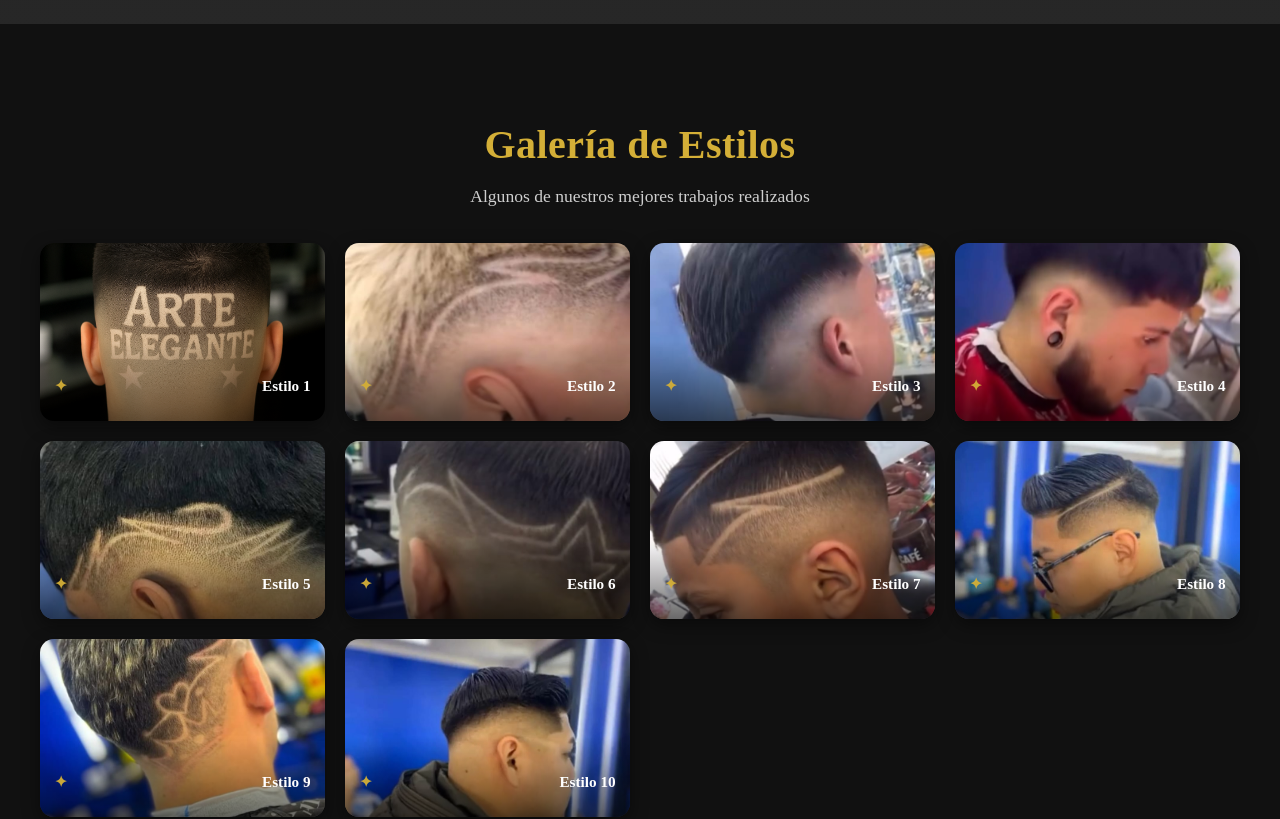
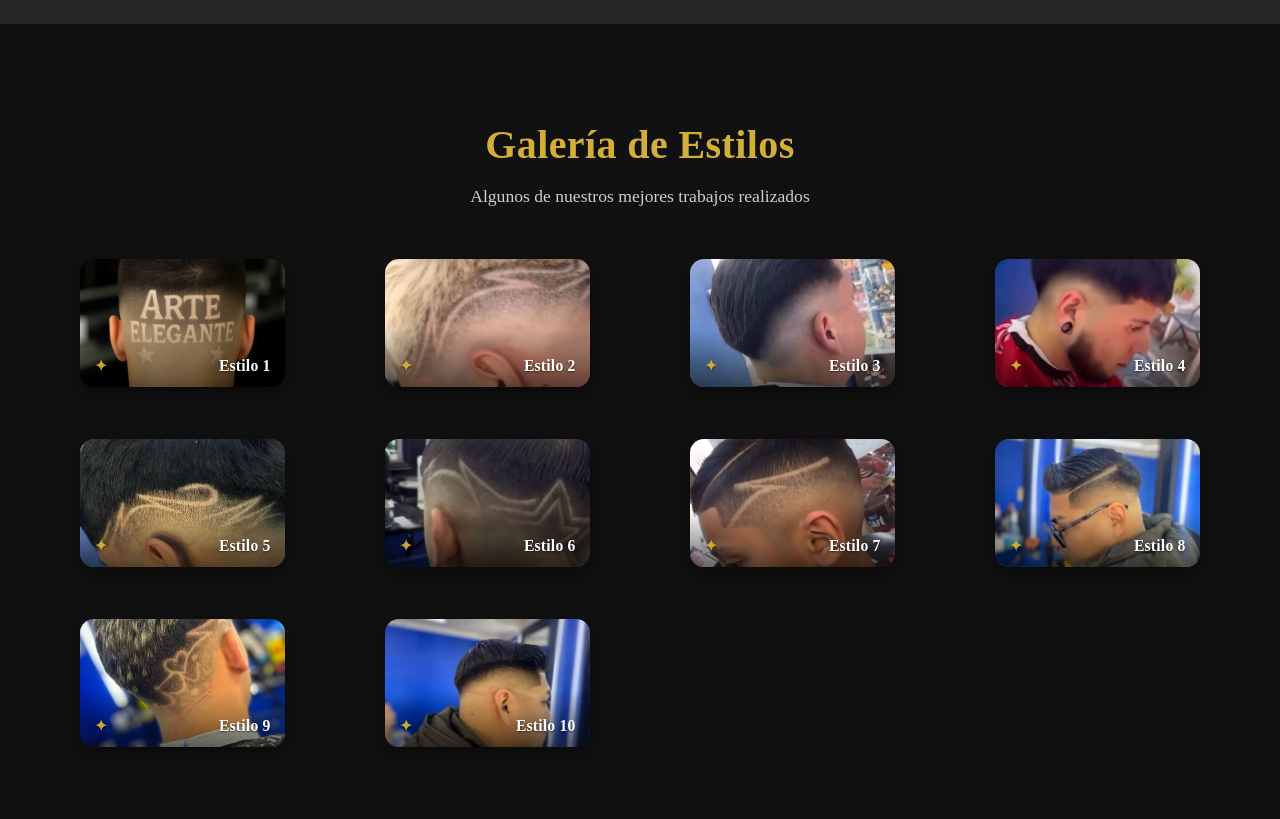
Before and after one commit to Marshelby/arte-elegante-barberia, a React (Vite) app: page / in a window 1280 px wide. Shown: the part 840-1659 px from the top of the page. Built offline with nearby package versions, Linux system fonts and the light colour scheme; grey boxes are pictures that could not be loaded.

Commit message:
Mejorada galería con alt descriptivos y tipografía más elegante

```diff
--- a/src/sections/Galeria.css
+++ b/src/sections/Galeria.css
@@ -8,16 +8,17 @@
 
 .galeria-titulo {
   font-size: 2.5rem;
-  font-weight: bold;
+  font-weight: 800;
   color: #d4af37;
   margin-bottom: 1rem;
-  letter-spacing: .5px;
+  letter-spacing: .4px;
 }
 
 .galeria-subtitulo {
   font-size: 1.1rem;
   color: #cfcfcf;
   margin-bottom: 2.25rem;
+  font-weight: 500;
 }
 
 /* Grid responsivo */
@@ -36,8 +37,7 @@
   background: #1a1a1a;
   box-shadow: 0 6px 18px rgba(0,0,0,.45);
   transition: transform .28s ease, box-shadow .28s ease, outline-color .28s ease;
-  /* Mantener proporción uniforme en todas las miniaturas */
-  aspect-ratio: 16 / 10;
+  aspect-ratio: 16 / 10; /* proporción uniforme */
 }
 
 /* Imagen */
@@ -49,13 +49,12 @@
   transition: transform .32s ease;
 }
 
-/* Sutileza de brillo al pasar el mouse */
+/* Hover */
 .galeria-item:hover {
   transform: translateY(-2px);
   box-shadow: 0 10px 28px rgba(212, 175, 55, .35);
 }
 
-/* Zoom suave en la imagen */
 .galeria-item:hover img {
   transform: scale(1.045);
 }
@@ -70,21 +69,24 @@
   pointer-events: none;
 }
 
-/* Rótulo “Estilo X” */
+/* Rótulo “Estilo X” con mejor tipografía/legibilidad */
 .galeria-texto {
   position: absolute;
   left: 0; right: 0; bottom: .35rem;
   padding: .35rem .9rem;
-  font-weight: 600;
-  font-size: .95rem;
+  font-weight: 700;
+  font-size: .98rem;
+  line-height: 1.2;
   color: #fff;
   z-index: 1;
   display: flex;
   justify-content: space-between;
   align-items: center;
+  letter-spacing: .2px;
+  text-shadow: 0 1px 2px rgba(0,0,0,.55);
 }
 
-/* Pequeno marcador dorado decorativo */
+/* Pequeño marcador dorado decorativo */
 .galeria-texto::before {
   content: "✦";
   color: #d4af37;
@@ -106,5 +108,5 @@
   .galeria-titulo { font-size: 2rem; }
   .galeria-grid { gap: 1rem; }
   .galeria-item { border-radius: 12px; }
-  .galeria-texto { font-size: .9rem; }
+  .galeria-texto { font-size: .92rem; }
 }
--- a/src/sections/Galeria.jsx
+++ b/src/sections/Galeria.jsx
@@ -2,16 +2,16 @@ import React from 'react';
 import './Galeria.css';
 
 const imagenes = [
-  '/img/corte1.png', // se mantiene
-  '/img/corte2.png', // reemplazada
-  '/img/corte3.png', // reemplazada
-  '/img/corte4.png', // reemplazada
-  '/img/corte5.png', // reemplazada
-  '/img/corte6.png', // reemplazada
-  '/img/corte7.png', // nueva
-  '/img/corte8.png', // nueva
-  '/img/corte9.png', // nueva
-  '/img/corte10.png', // nueva
+  { src: '/img/corte1.png',  alt: "Diseño con letras 'Arte Elegante' en corte degradado – Barbería en Quilpué" },
+  { src: '/img/corte2.png',  alt: "Degradado bajo con diseño de líneas en el lateral – Estilo urbano" },
+  { src: '/img/corte3.png',  alt: "Fade medio limpio en la nuca – Transición suave y prolija" },
+  { src: '/img/corte4.png',  alt: "Degradado alto con barba perfilada – Contorno definido" },
+  { src: '/img/corte5.png',  alt: "Diseño curvo en el lateral sobre fade – Corte creativo" },
+  { src: '/img/corte6.png',  alt: "Diseño de estrella en el lateral con degradado – Corte artístico" },
+  { src: '/img/corte7.png',  alt: "Diseño de rayos en el lateral con fade – Estilo marcado" },
+  { src: '/img/corte8.png',  alt: "Fade bajo con peinado hacia atrás – Acabado con volumen" },
+  { src: '/img/corte9.png',  alt: "Diseño floral/abstracto en el lateral sobre degradado – Detalle fino" },
+  { src: '/img/corte10.png', alt: "Degradado medio con peinado slick back – Terminación pulida" },
 ];
 
 const Galeria = () => (
@@ -19,11 +19,17 @@ const Galeria = () => (
     <h2 className="galeria-titulo">Galería de Estilos</h2>
     <p className="galeria-subtitulo">Algunos de nuestros mejores trabajos realizados</p>
     <div className="galeria-grid">
-      {imagenes.map((src, idx) => (
-        <div className="galeria-item" key={idx}>
-          <img src={src} alt={`Estilo ${idx + 1}`} loading="lazy" />
-          <p className="galeria-texto">Estilo {idx + 1}</p>
-        </div>
+      {imagenes.map(({ src, alt }, idx) => (
+        <figure className="galeria-item" key={idx}>
+          <img
+            src={src}
+            alt={alt}
+            loading="lazy"
+            width="800"
+            height="500"
+          />
+          <figcaption className="galeria-texto">Estilo {idx + 1}</figcaption>
+        </figure>
       ))}
     </div>
   </section>
```
